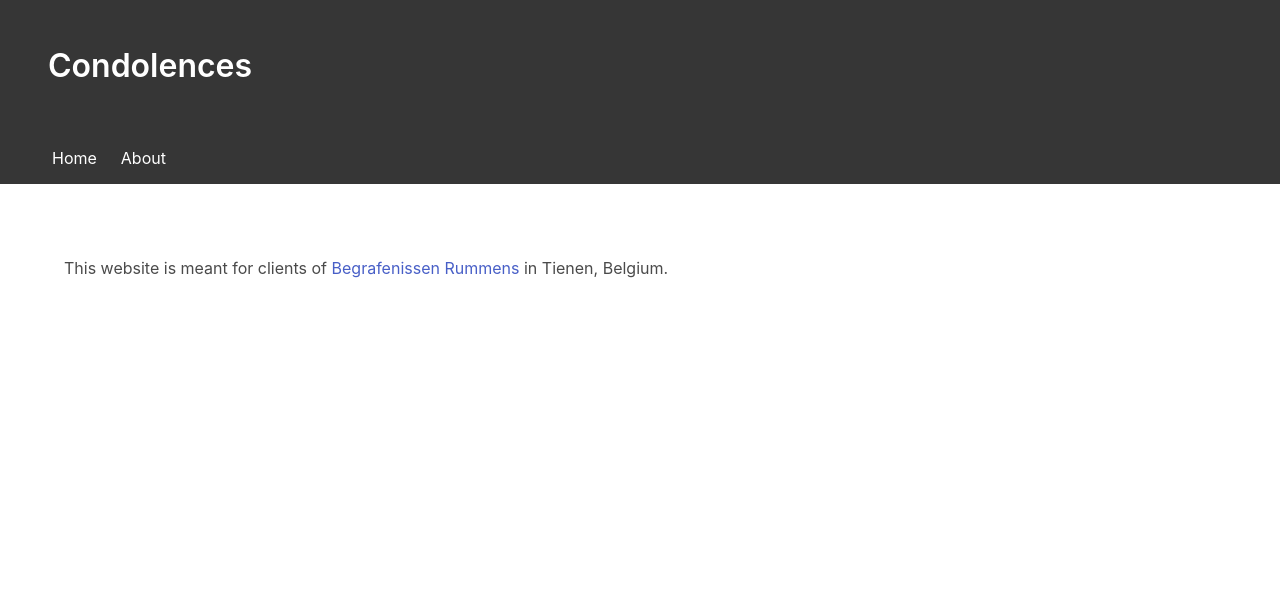
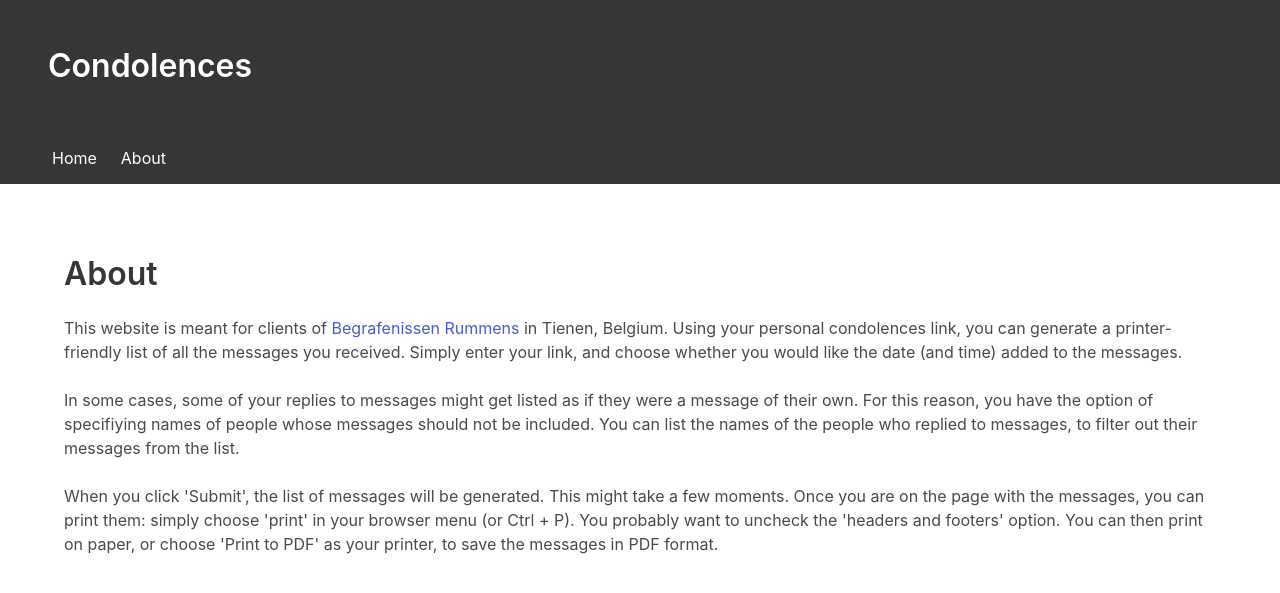
Before and after one commit to MietVdh/Condolences, a Flask app: page /about in a window 1280 px wide. Shown: the top 593 px of the page. Run offline with Flask 2, Linux system fonts and the light colour scheme.

Commit message:
Added error page, and more info to about page.

```diff
--- a/app.py
+++ b/app.py
@@ -12,8 +12,10 @@ def index():
 def about():
     return render_template("about.html")
 
-@app.route("/condolences", methods=["POST"])
+@app.route("/condolences", methods=["GET", "POST"])
 def condolences():
+    if request.method == "GET":
+        return render_template("error.html", error_message="To see your messages, please go to the homepage and enter your URL")
     src_url=request.form.get("src-url")
     excl_auth_str=request.form.get("excl-auth")
     add_date=request.form.get("date")
@@ -25,67 +27,72 @@ def condolences():
     URLS = [src_url]
     r = requests.get(URLS[0])
     soup = BeautifulSoup(r.content, 'html.parser')
-    photoDiv = soup.find('div', class_="deceased-img")
-    PHOTO=photoDiv.img
-    PHOTO_URL = PHOTO['src']
-    NAME = soup.find(class_='deceased-name').text
-    birth_info = soup.find('div', class_='deceased-born-place-and-date')
-    birth_string = birth_info.find('p').find('span', class_='deceased-info-body').text
-    birth_string = " ".join(birth_string.split())
-    BIRTH_DATE = birth_string.split(' op ')[1]
-    death_info = soup.find('div', class_='deceased-death-place-and-date')
-    death_string = death_info.find('p').find('span', class_='deceased-info-body').text
-    death_string = " ".join(death_string.split())
-    DEATH_DATE = death_string.split(' op ', 1)[1]
 
-    pages = soup.find_all("a", class_="page-numbers", href=True)
-    for page in pages:
-        fullURL = "https://begrafenissen-rummens.be" + page.get("href")
-        if fullURL not in URLS:
-            URLS.append(fullURL)
-    condolences_list = []
+    try:
 
-    for URL in URLS:
+        photoDiv = soup.find('div', class_="deceased-img")
+        PHOTO=photoDiv.img
+        PHOTO_URL = PHOTO['src']
+        NAME = soup.find(class_='deceased-name').text
+        birth_info = soup.find('div', class_='deceased-born-place-and-date')
+        birth_string = birth_info.find('p').find('span', class_='deceased-info-body').text
+        birth_string = " ".join(birth_string.split())
+        BIRTH_DATE = birth_string.split(' op ')[1]
+        death_info = soup.find('div', class_='deceased-death-place-and-date')
+        death_string = death_info.find('p').find('span', class_='deceased-info-body').text
+        death_string = " ".join(death_string.split())
+        DEATH_DATE = death_string.split(' op ', 1)[1]
 
-        r = requests.get(URL)
-        soup = BeautifulSoup(r.content, 'html.parser')
+        pages = soup.find_all("a", class_="page-numbers", href=True)
+        for page in pages:
+            fullURL = "https://begrafenissen-rummens.be" + page.get("href")
+            if fullURL not in URLS:
+                URLS.append(fullURL)
+        condolences_list = []
 
-        commentlist = soup.find('ol', class_ = 'commentlist')
-        comments = commentlist.find_all('li', class_='depth-1')
+        for URL in URLS:
 
-        for comment in comments:
-            try:
-                author = comment.find('cite', class_='fn')
-                authorPlain = author.text.strip()
-                if authorPlain in plain_excl_auth:
+            r = requests.get(URL)
+            soup = BeautifulSoup(r.content, 'html.parser')
+
+            commentlist = soup.find('ol', class_ = 'commentlist')
+            comments = commentlist.find_all('li', class_='depth-1')
+
+            for comment in comments:
+                try:
+                    author = comment.find('cite', class_='fn')
+                    authorPlain = author.text.strip()
+                    if authorPlain in plain_excl_auth:
+                        continue
+                    dateDiv = comment.find('div', class_='comment-meta')
+                    date = dateDiv.find('a')
+                    commentText = comment.find('p')
+
+                    datePlain = date.text.strip()
+
+                    if add_date == "date":
+                        dateFinal = "- " + datePlain.split(" om")[0]
+                    elif add_date == "date-time":
+                        dateFinal = "- " + datePlain
+                    else:
+                        dateFinal = ""
+
+                    commentPlain = commentText.text.strip()
+                    commentDict = {
+                        "author": authorPlain,
+                        "comment": commentPlain,
+                        "date": dateFinal
+                    }
+
+                    condolences_list.append(commentDict)
+
+                except:
+                    # print id of comments that do not get added to file
+                    print(comment['id'])
                     continue
-                dateDiv = comment.find('div', class_='comment-meta')
-                date = dateDiv.find('a')
-                commentText = comment.find('p')
-
-                datePlain = date.text.strip()
-
-                if add_date == "date":
-                    dateFinal = "- " + datePlain.split(" om")[0]
-                elif add_date == "date-time":
-                    dateFinal = "- " + datePlain
-                else:
-                    dateFinal = ""
-
-                commentPlain = commentText.text.strip()
-                commentDict = {
-                    "author": authorPlain,
-                    "comment": commentPlain,
-                    "date": dateFinal
-                }
-
-                condolences_list.append(commentDict)
-
-            except:
-                # print id of comments that do not get added to file
-                print(comment['id'])
-                continue
-    print(len(condolences_list))
+        print(len(condolences_list))
+    except:
+        return render_template("error.html", error_message="Please make sure you entered the correct URL and try again.")
     # print_condolences(src_url, excl_auth)
     return render_template("condolences.html", dec_name=NAME, dec_dob=BIRTH_DATE, dec_dod=DEATH_DATE,
     comments=condolences_list, picture_url=PHOTO_URL)
--- a/static/styles.css
+++ b/static/styles.css
@@ -1,5 +1,11 @@
+
+
 nav {
     padding-left: 2.5rem;
+}
+
+#form {
+    max-width: 500px;
 }
 
 @media print {
--- a/templates/about.html
+++ b/templates/about.html
@@ -5,6 +5,18 @@
 {% block header %}About {% endblock %}
 
 {% block body %}
-<p>This website is meant for clients of <a href="https://begrafenissen-rummens.be/">Begrafenissen Rummens</a> in Tienen, Belgium.</p>
+<h1 class="title">About</h1>
+<p>This website is meant for clients of <a href="https://begrafenissen-rummens.be/">Begrafenissen Rummens</a> in Tienen, Belgium.
+Using your personal condolences link, you can generate a printer-friendly list of all the messages you received.
+Simply enter your link, and choose whether you would like the date (and time) added to the messages.</p><br>
+<p>In some cases, some of your replies to messages might get listed as if they were a message of their own.
+    For this reason, you have the option of specifiying names of people whose messages should not be included.
+    You can list the names of the people who replied to messages, to filter out their messages from the list.
+</p><br>
+<p>When you click 'Submit', the list of messages will be generated. This might take a few moments. Once you are on the page
+    with the messages, you can print them: simply choose 'print' in your browser menu (or Ctrl + P).
+    You probably want to uncheck the 'headers and footers' option.
+    You can then print on paper, or choose 'Print to PDF' as your printer, to save the messages in PDF format.
+</p>
 
 {% endblock %}
--- a/templates/layout.html
+++ b/templates/layout.html
@@ -14,8 +14,8 @@
             Condolences
           </p>
         </div>
-        <nav class="navbar is-transparent">
-          <div id="navbarExampleTransparentExample" class="navbar-menu">
+        <nav class="navbar is-transparent" role="navigation">
+          <div id="mainnavbar" class="navbar-menu is-active">
             <div class="navbar-start">
               <a class="navbar-item" href="/">
                 Home
```
Also changed, not shown: templates/error.html (added, +10 -0 lines), templates/index.html (+11 -7 lines).
